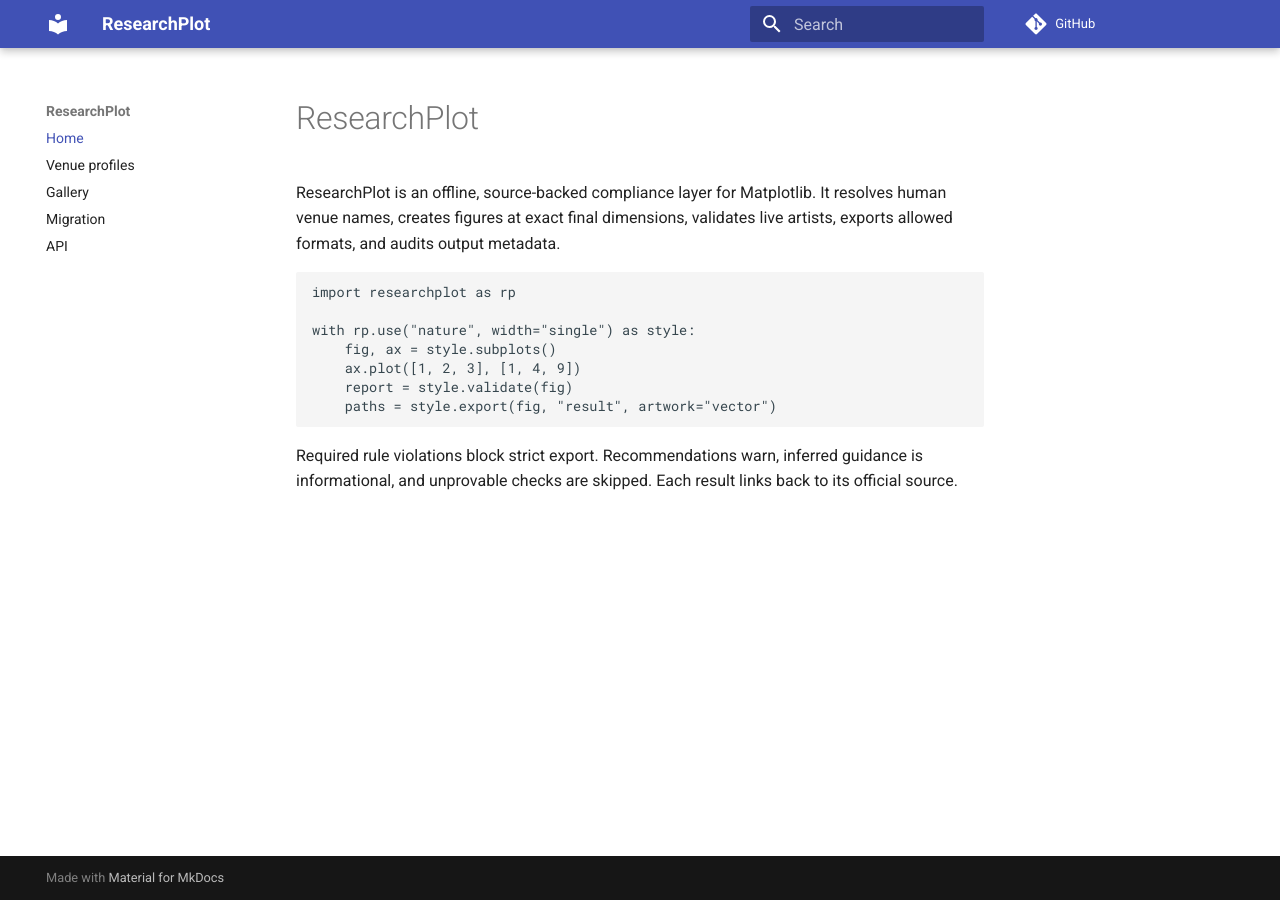
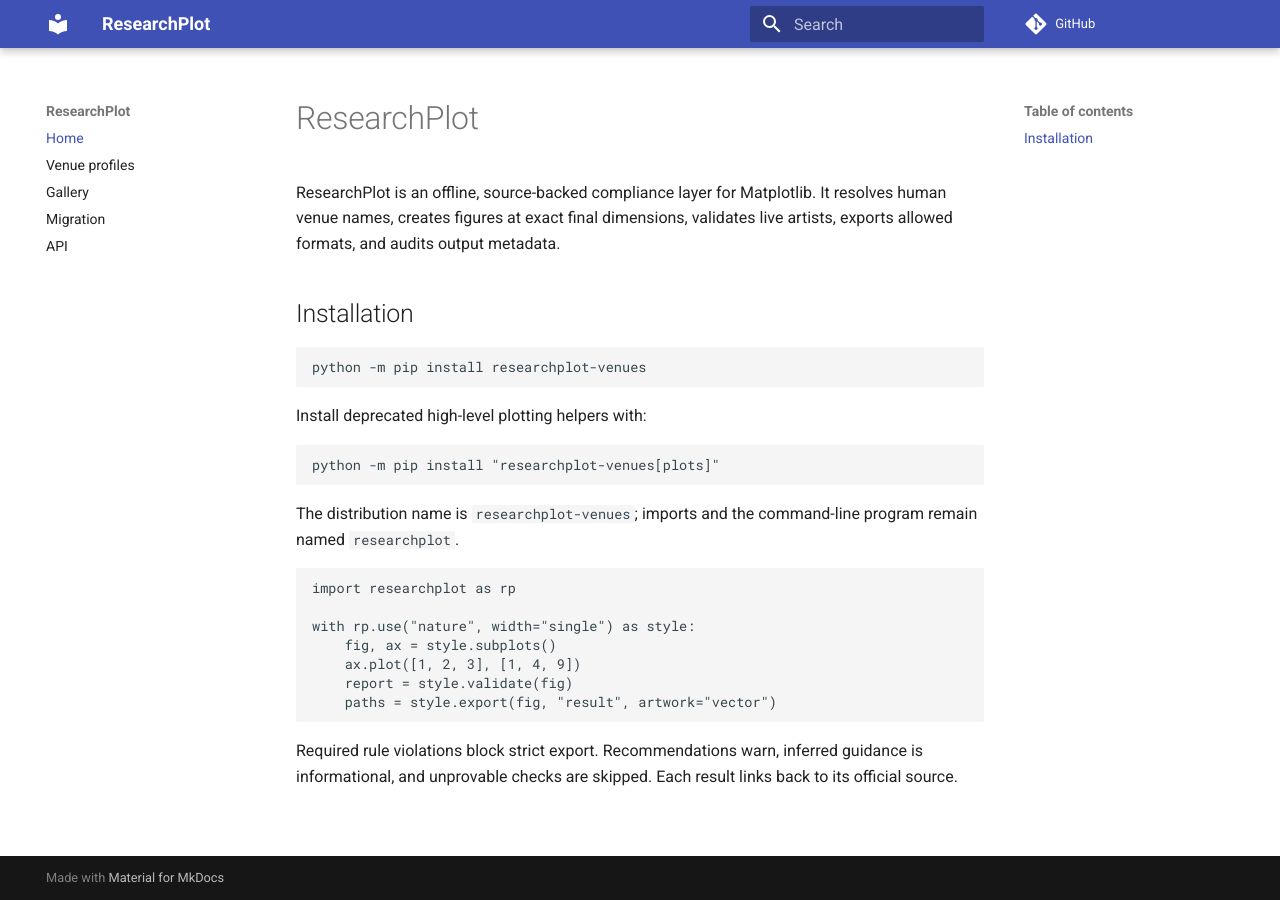
Before and after one commit to Devrajsinh-Jhala/ResearchPlot, an MkDocs documentation site: the page built from docs/index.md, in a window 1280 px wide. Built offline with MkDocs 1.6.1 and Material for MkDocs 9.7.7, drawn with Linux system fonts in a browser that asks for light colours; comment, search, counter and statistics services are not loaded.

Commit message:
Publish as researchplot-venues

````diff
--- a/docs/index.md
+++ b/docs/index.md
@@ -3,6 +3,21 @@
 ResearchPlot is an offline, source-backed compliance layer for Matplotlib. It resolves
 human venue names, creates figures at exact final dimensions, validates live artists,
 exports allowed formats, and audits output metadata.
+
+## Installation
+
+```bash
+python -m pip install researchplot-venues
+```
+
+Install deprecated high-level plotting helpers with:
+
+```bash
+python -m pip install "researchplot-venues[plots]"
+```
+
+The distribution name is `researchplot-venues`; imports and the command-line program
+remain named `researchplot`.
 
 ```python
 import researchplot as rp
--- a/pyproject.toml
+++ b/pyproject.toml
@@ -3,7 +3,7 @@
 build-backend = "hatchling.build"
 
 [project]
-name = "researchplot"
+name = "researchplot-venues"
 version = "0.2.0"
 description = "Source-backed venue styling, validation, and export for research figures."
 readme = "README.md"
````
Also changed, not shown: CHANGELOG.md (+1 -1 lines), README.md (+6 -3 lines), docs/migration.md (+1 -1 lines), 1 other file.
